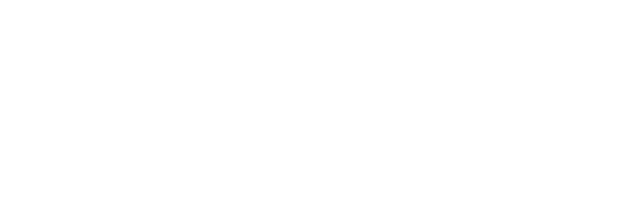
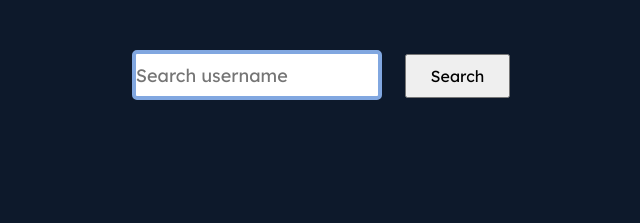
Before and after one commit to MuhammadAsif46/Typescript-Project, a plain HTML site: page index.html in a window 1280 px wide. Shown: the whole page, without its empty margins (319-959 px from the left). Drawn offline with Linux system fonts and the light colour scheme.

Commit message:
added html part

```diff
--- a/index.html
+++ b/index.html
@@ -1,12 +1,26 @@
 <!DOCTYPE html>
 <html lang="en">
-<head>
-    <meta charset="UTF-8">
-    <meta name="viewport" content="width=device-width, initial-scale=1.0">
+  <head>
+    <meta charset="UTF-8" />
+    <meta name="viewport" content="width=device-width, initial-scale=1.0" />
+    <link rel="stylesheet" href="./css/style.css" />
     <title>TS website</title>
-</head>
-<body>
-
+  </head>
+  <body>
+    <section>
+      <div class="search-input">
+        <form id="form">
+          <input
+            type="text"
+            id="user"
+            placeholder="Search username"
+            autocomplete="off"
+          />
+          <button>Search</button>
+        </form>
+      </div>
+      <div class="main-container"></div>
+    </section>
     <script type="module" src="./dist/index.js"></script>
-</body>
+  </body>
 </html>
```
